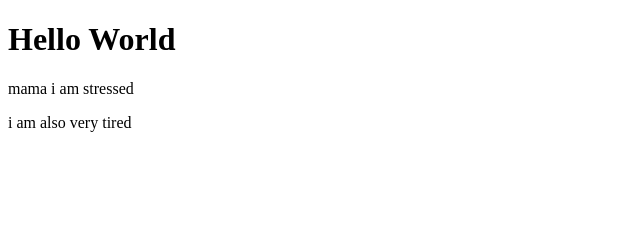
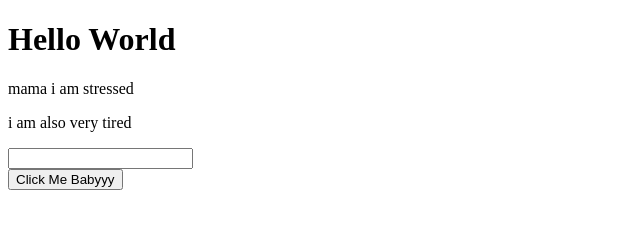
Before and after one commit to Anan69d/first-website, a plain HTML site: page index.html in a window 1280 px wide. Shown: the whole page, without its empty margins (0-640 px from the left). Drawn offline with Linux system fonts and the light colour scheme.

Commit message:
button added

```diff
--- a/index.html
+++ b/index.html
@@ -10,5 +10,8 @@
     <h1>Hello World</h1>
     <p>mama i am stressed</p>
     <p>i am also very tired</p>
+    <input type="text">
+    <br>
+    <button>Click Me Babyyy</button>
 </body>
 </html>
```
